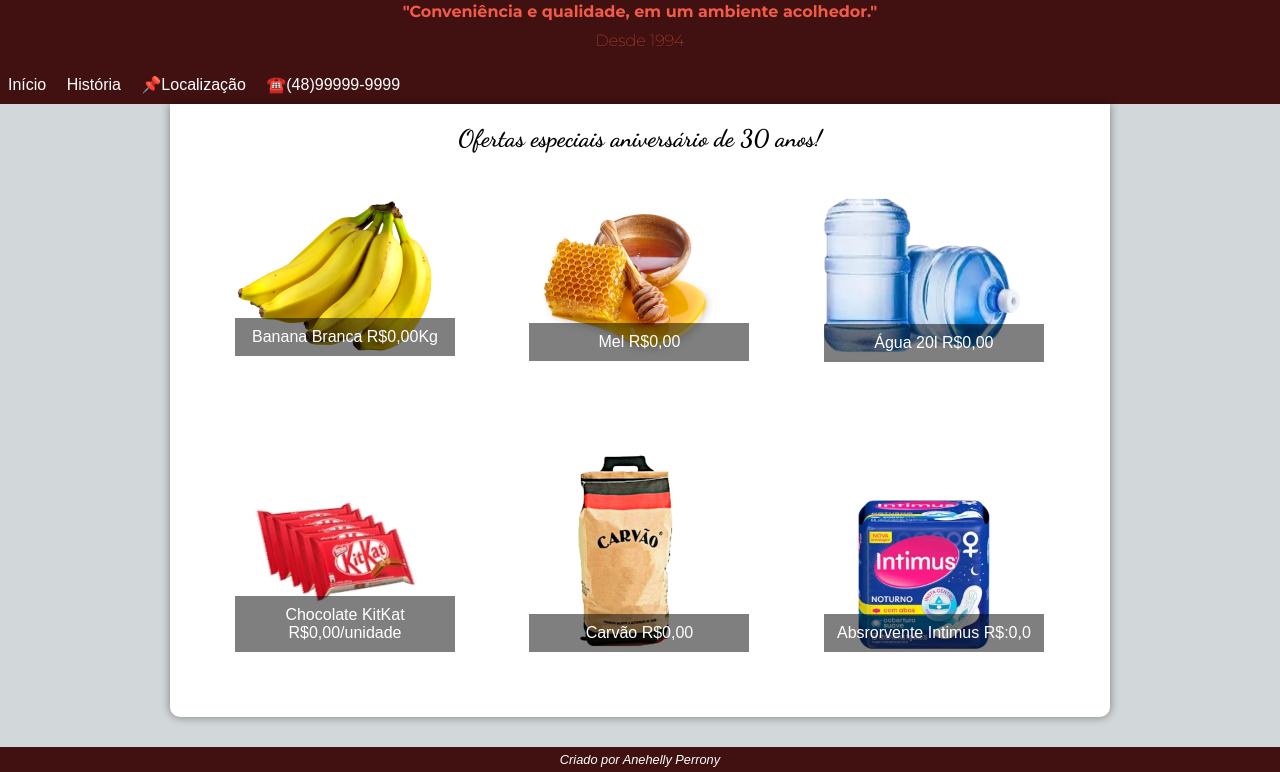
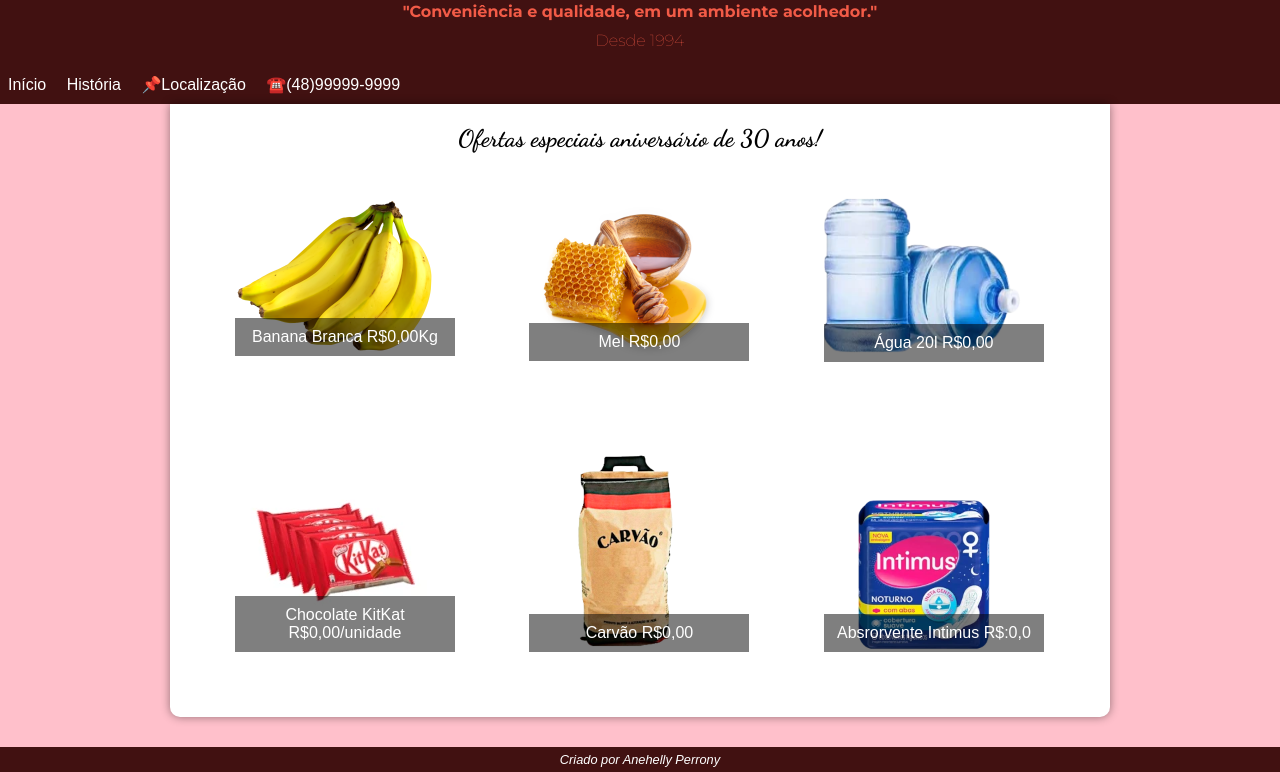
Before and after one commit to Anehelly/Testando, a plain HTML site: page index.html in a window 1280 px wide. Shown: the part 158-930 px from the top of the page. Drawn offline with Linux system fonts and the light colour scheme.

Commit message:
alterar background color body

```diff
--- a/estilo.css
+++ b/estilo.css
@@ -21,7 +21,7 @@
     padding: 0px;
 }
 body{
-    background-color: var(--varcor01);
+    background-color: pink;
     font-family: Arial, Helvetica, sans-serif;
     min-width: 320px;
     max-width: 100%;
```
